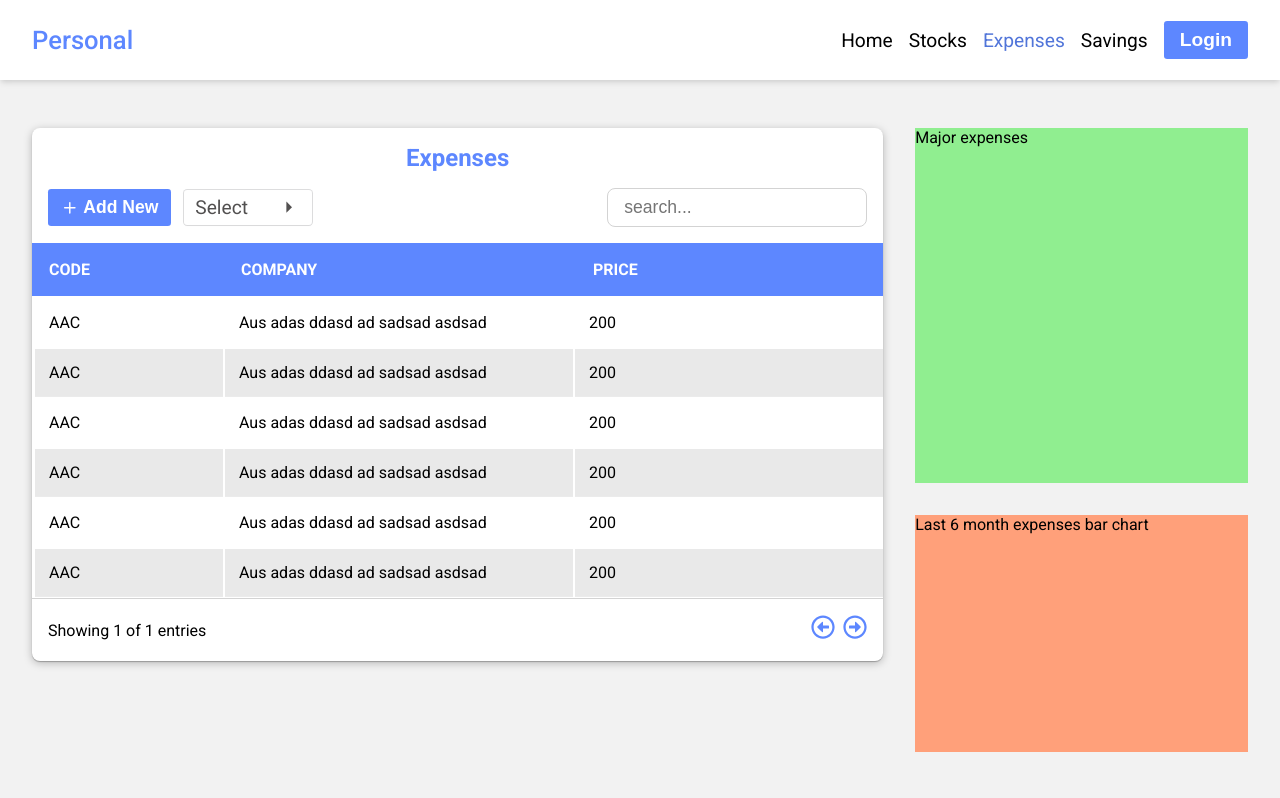
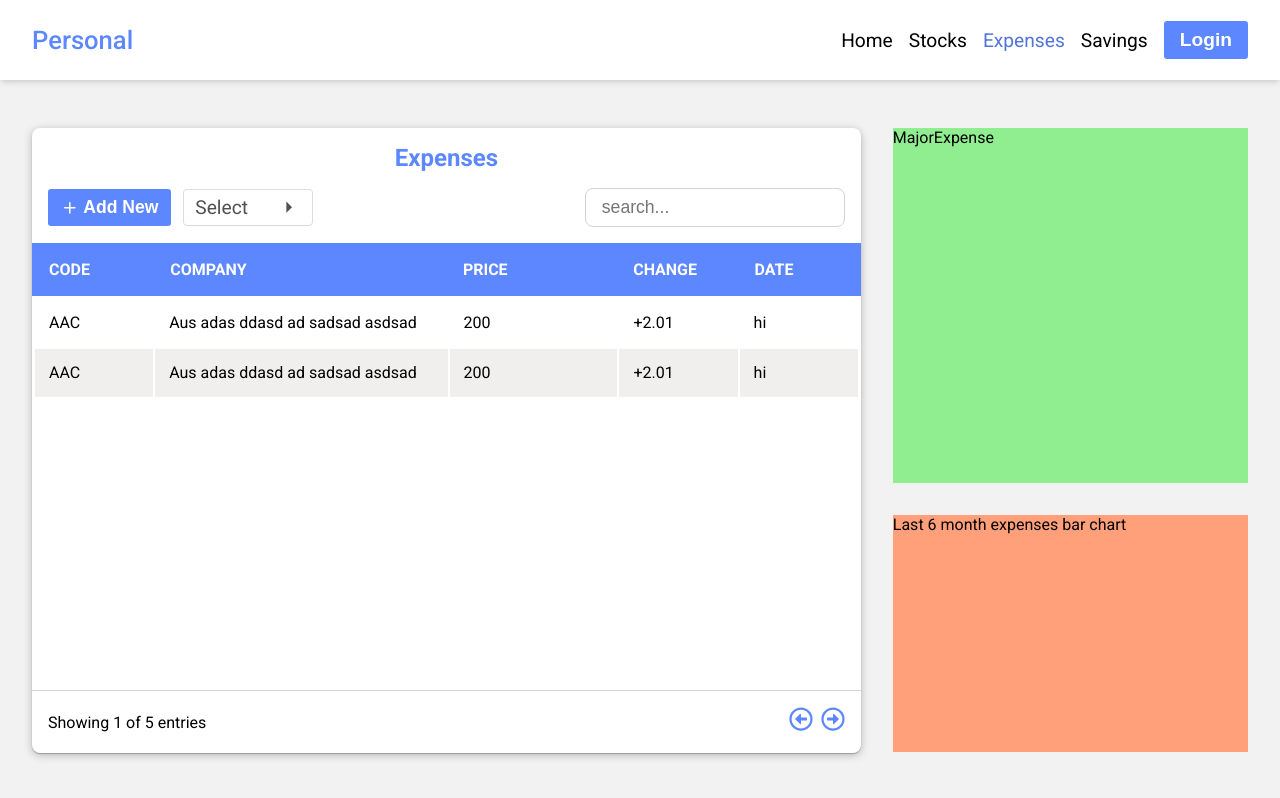
Before and after one commit to gamitej/Personal-Investment, a React (Vite) app in the folder client/: page /expenses in a window 1280 px wide. Built offline with nearby package versions, Linux system fonts and the light colour scheme.

Commit message:
BUILD : expense table design complete

```diff
--- a/client/src/components/table/Table.scss
+++ b/client/src/components/table/Table.scss
@@ -18,8 +18,6 @@
   }
 
   .table-toolbar {
-    position: sticky;
-    left: 0;
     padding: 1rem;
     display: flex;
     justify-content: space-between;
@@ -55,6 +53,8 @@
     overflow-x: auto;
 
     .table-header {
+      position: sticky;
+      top: 0;
       background-color: rgba(255, 255, 255, 0.3);
 
       table {
@@ -84,7 +84,7 @@
         table-layout: fixed;
 
         tr:nth-of-type(even) {
-          background: #e9e9e9;
+          background: #f1eeee;
         }
 
         td {
--- /dev/null
+++ b/client/src/pages/Expenses/ExpenseTable.tsx
@@ -0,0 +1,108 @@
+import "./Expenses.scss";
+// components
+import Table from "@/components/table/Table";
+import Dropdown from "@/components/dropdown/Dropdown";
+import AddButton from "@/components/button/AddButton";
+
+const cols = [
+  { label: "Code", value: "code", width: "3rem" },
+  { label: "Company", value: "company", width: "10rem" },
+  { label: "Price", value: "price", width: "5rem" },
+  { label: "Change", value: "change", width: "3rem" },
+  { label: "Date", value: "date", width: "3rem" },
+];
+
+const rows = [
+  {
+    code: "AAC",
+    company: "Aus adas ddasd ad sadsad asdsad",
+    price: "200",
+    change: "+2.01",
+    date: "hi",
+  },
+  {
+    code: "AAC",
+    company: "Aus adas ddasd ad sadsad asdsad",
+    price: "200",
+    change: "+2.01",
+    date: "hi",
+  },
+  {
+    code: "AAC",
+    company: "Aus adas ddasd ad sadsad asdsad",
+    price: "200",
+    change: "+2.01",
+    date: "hi",
+  },
+  {
+    code: "AAC",
+    company: "Aus adas ddasd ad sadsad asdsad",
+    price: "200",
+    change: "+2.01",
+    date: "hi",
+  },
+  {
+    code: "AAC",
+    company: "Aus adas ddasd ad sadsad asdsad",
+    price: "200",
+    change: "+2.01",
+    date: "hi",
+  },
+  {
+    code: "AAC",
+    company: "Aus adas ddasd ad sadsad asdsad",
+    price: "200",
+    change: "+2.01",
+    date: "hi",
+  },
+  {
+    code: "AAC",
+    company: "Aus adas ddasd ad sadsad asdsad",
+    price: "200",
+    change: "+2.01",
+    date: "hi",
+  },
+  {
+    code: "AAC",
+    company: "Aus adas ddasd ad sadsad asdsad",
+    price: "200",
+    change: "+2.01",
+    date: "hi",
+  },
+  {
+    code: "AAC",
+    company: "Aus adas ddasd ad sadsad asdsad",
+    price: "200",
+    change: "+2.01",
+    date: "hi",
+  },
+  {
+    code: "AAC",
+    company: "Aus adas ddasd ad sadsad asdsad",
+    price: "200",
+    change: "+2.01",
+    date: "hi",
+  },
+];
+
+const ExpenseTable = () => {
+  return (
+    <div>
+      <Table
+        showEntriesPerPage={2}
+        cols={cols}
+        rows={rows}
+        title="Expenses"
+        tableHeight="calc(100vh - 25.5rem)"
+        additionalLeftSideToolbarComp={
+          <div className="additional-comp">
+            <AddButton handleClick={() => {}} />
+            <Dropdown onChange={() => {}} options={[]} selectedValue={null} />
+          </div>
+        }
+      />
+    </div>
+  );
+};
+
+export default ExpenseTable;
--- /dev/null
+++ b/client/src/pages/Expenses/MajorExpense.tsx
@@ -0,0 +1,5 @@
+const MajorExpense = () => {
+  return <div>MajorExpense</div>;
+};
+
+export default MajorExpense;
--- a/client/src/pages/Expenses/index.tsx
+++ b/client/src/pages/Expenses/index.tsx
@@ -1,88 +1,6 @@
-import Dropdown from "@/components/dropdown/Dropdown";
 import "./Expenses.scss";
-import Table from "@/components/table/Table";
-import AddButton from "@/components/button/AddButton";
-
-const cols = [
-  { label: "Code", value: "code", width: "10rem" },
-  { label: "Company", value: "company", width: "20rem" },
-  { label: "Price", value: "price", width: "25rem" },
-  { label: "Change", value: "change", width: "13rem" },
-  { label: "Date", value: "date", width: "3rem" },
-];
-
-const rows = [
-  {
-    code: "AAC",
-    company: "Aus adas ddasd ad sadsad asdsad",
-    price: "200",
-    change: "+2.01",
-    date: "hi",
-  },
-  {
-    code: "AAC",
-    company: "Aus adas ddasd ad sadsad asdsad",
-    price: "200",
-    change: "+2.01",
-    date: "hi",
-  },
-  {
-    code: "AAC",
-    company: "Aus adas ddasd ad sadsad asdsad",
-    price: "200",
-    change: "+2.01",
-    date: "hi",
-  },
-  {
-    code: "AAC",
-    company: "Aus adas ddasd ad sadsad asdsad",
-    price: "200",
-    change: "+2.01",
-    date: "hi",
-  },
-  {
-    code: "AAC",
-    company: "Aus adas ddasd ad sadsad asdsad",
-    price: "200",
-    change: "+2.01",
-    date: "hi",
-  },
-  {
-    code: "AAC",
-    company: "Aus adas ddasd ad sadsad asdsad",
-    price: "200",
-    change: "+2.01",
-    date: "hi",
-  },
-  {
-    code: "AAC",
-    company: "Aus adas ddasd ad sadsad asdsad",
-    price: "200",
-    change: "+2.01",
-    date: "hi",
-  },
-  {
-    code: "AAC",
-    company: "Aus adas ddasd ad sadsad asdsad",
-    price: "200",
-    change: "+2.01",
-    date: "hi",
-  },
-  {
-    code: "AAC",
-    company: "Aus adas ddasd ad sadsad asdsad",
-    price: "200",
-    change: "+2.01",
-    date: "hi",
-  },
-  {
-    code: "AAC",
-    company: "Aus adas ddasd ad sadsad asdsad",
-    price: "200",
-    change: "+2.01",
-    date: "hi",
-  },
-];
+import ExpenseTable from "./ExpenseTable";
+import MajorExpense from "./MajorExpense";
 
 const Expenses = () => {
   /**
@@ -92,29 +10,11 @@ const Expenses = () => {
     <div className="expenses">
       <div className="container">
         <div className="expense-table">
-          <div>
-            <Table
-              showEntriesPerPage={10}
-              title="Expenses"
-              tableHeight="300px"
-              cols={cols}
-              rows={rows}
-              additionalLeftSideToolbarComp={
-                <div className="additional-comp">
-                  <AddButton handleClick={() => {}} />
-                  <Dropdown
-                    onChange={() => {}}
-                    options={[]}
-                    selectedValue={null}
-                  />
-                </div>
-              }
-            />
-          </div>
+          <ExpenseTable />
         </div>
         <div className="right">
           <div className="expense-right-top">
-            <div>Major expenses</div>
+            <MajorExpense />
           </div>
           <div className="expense-right-bottom">
             <div>Last 6 month expenses bar chart</div>
```
